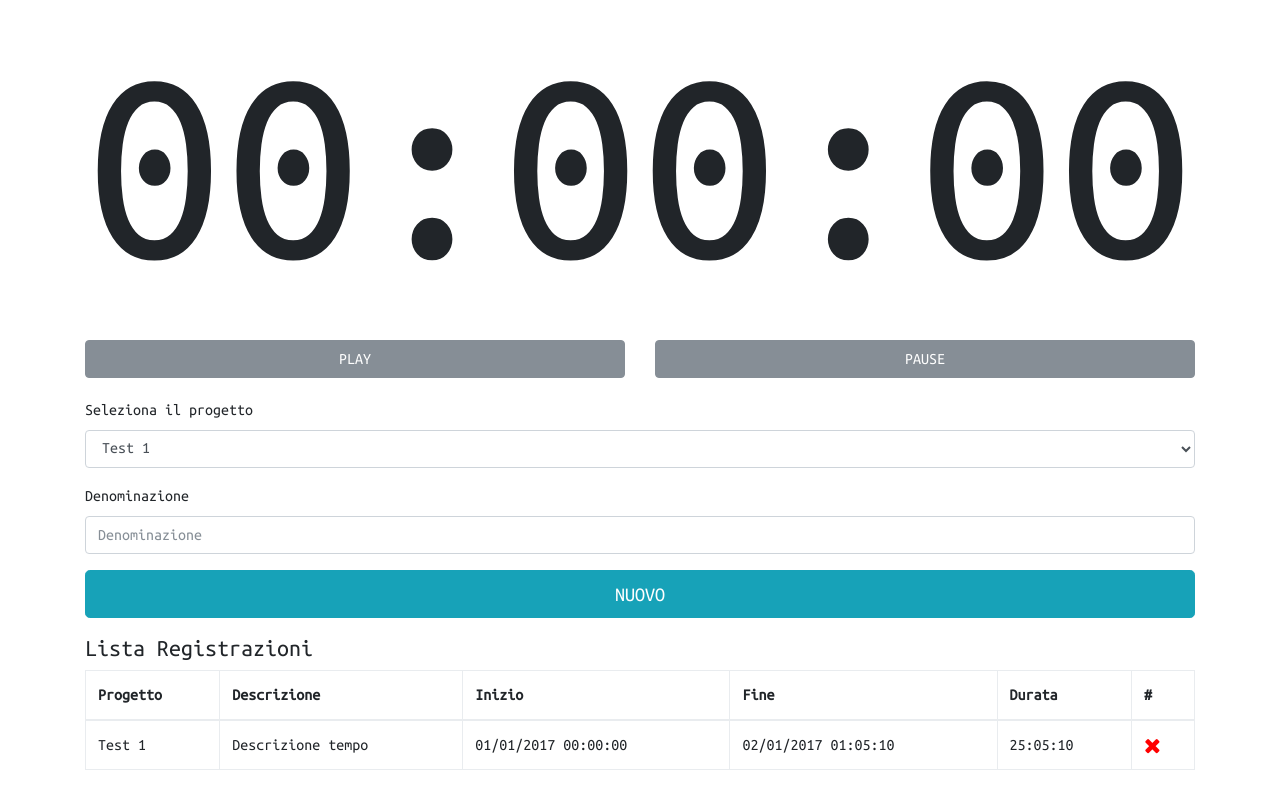
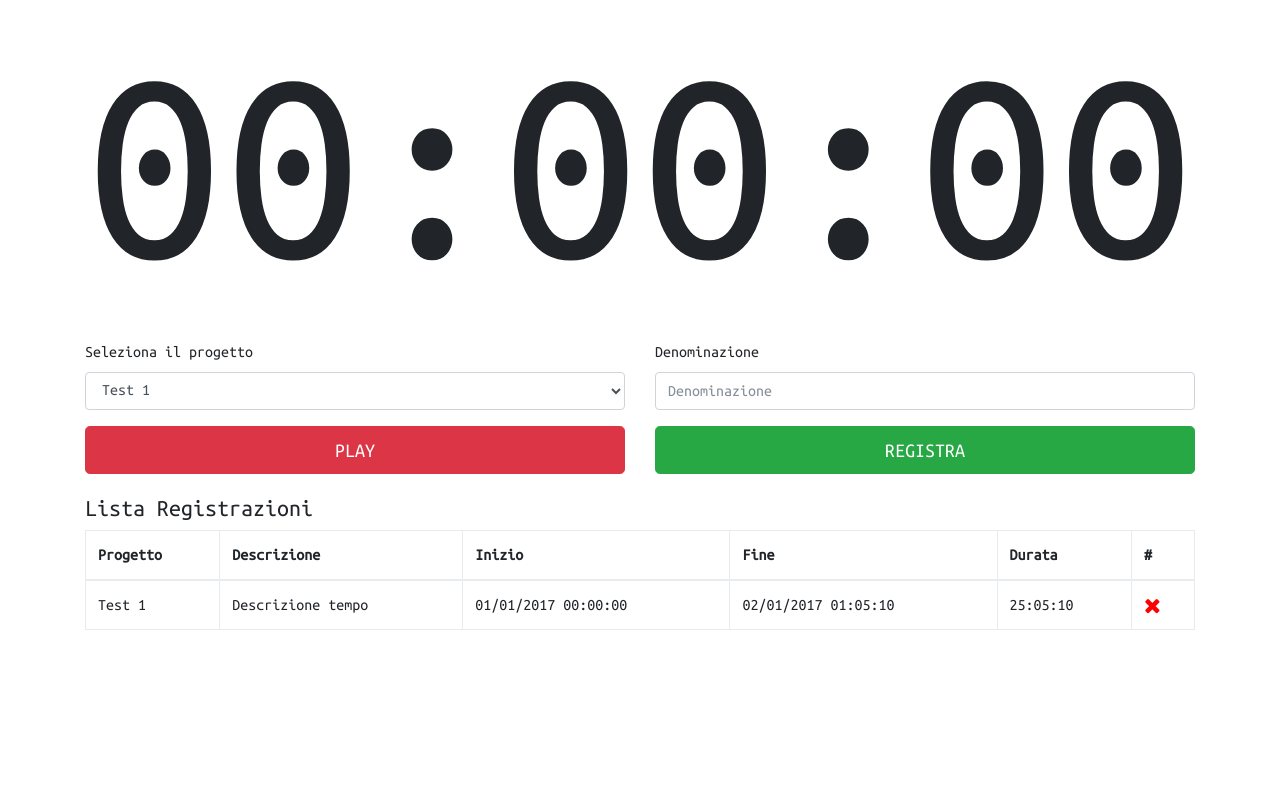
Before and after one commit to archistico/architempo, a PHP site: page / in a window 1280 px wide. Shown: the part 219-1005 px from the top of the page. After the commit the page ends 849 px from the top, so only its background shows below. Run offline with PHP 8.4, Linux system fonts and the light colour scheme; some libraries are stand-ins or nearby versions.

Commit message:
update html index form

```diff
--- a/template/html_index.php
+++ b/template/html_index.php
@@ -9,22 +9,13 @@ class Html_index {
             <h1 id='durata' class='text-center'>00:00:00</h1>
         </div>
         </div>
-        <div class='row paddingBottom20'>
-        <div class='col-md-6'>
-            <button type='submit' class='btn btn-secondary btn-block'>PLAY</button>
-        </div>
-        <div class='col-md-6'>
-            <button type='submit' class='btn btn-secondary btn-block'>PAUSE</button>
-        </div>
-        </div>
         ";
         echo $html;
 
         $html = "
+        <form action='$formLink' method='post'>
         <div class='row'>
-        <div class='col-md-12'>
-            <form action='$formLink' method='post'>
-
+        <div class='col-md-6'>
             <div class='form-group'>
                 <label for='librofk'>Seleziona il progetto</label>
                 <select class='form-control' style='width: 100%;' name='progettofk' required>
@@ -37,16 +28,25 @@ class Html_index {
         $html = "
                 </select>
             </div>
+        </div>
+        <div class='col-md-6'>
             <div class='form-group'>
                 <label for='Denominazione'>Denominazione</label>
                 <input type='text' class='form-control' id='Denominazione' placeholder='Denominazione' name='denominazione' required>
             </div>
-            <div class='form-group'>
-                <button type='submit' class='btn btn-info btn-block btn-lg'>NUOVO</button>
-            </div>
-            </form>
+            <input id='datainizio' name='datainizio' type='hidden' value=''>
+            <input id='datafine' name='datafine' type='hidden' value=''>
         </div>
         </div>
+        <div class='row'>
+            <div class='col-md-6 paddingBottom20'>
+	            <button type='submit' class='btn btn-danger btn-block btn-lg' id='btnPlay'>PLAY</button>
+            </div>
+            <div class='col-md-6 paddingBottom20'>
+	            <button type='submit' class='btn btn-success btn-block btn-lg' id='btnRegistra'>REGISTRA</button>
+            </div>
+        </div>
+        </form>
         ";
         echo $html;
     }
```
